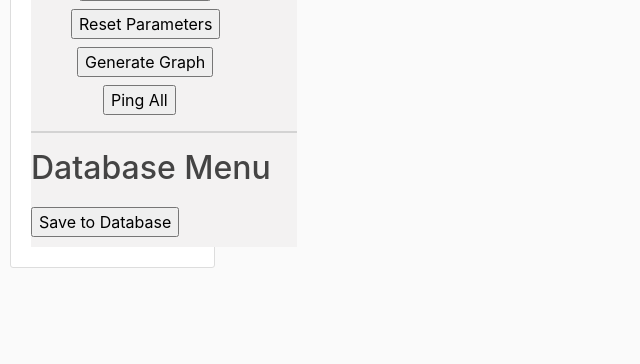
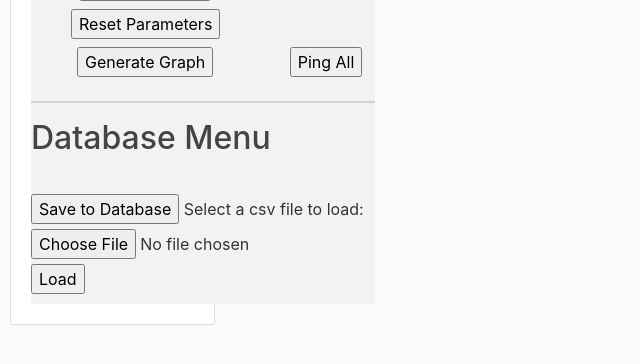
Before and after one commit to GatlinCruz/Capstone, a Django app: page / in a window 1280 px wide. Shown: the part 413-777 px from the top of the page, without its empty margins (0-640 px from the left). Run offline with Django 3.2, Linux system fonts and the light colour scheme; some libraries are stand-ins or nearby versions.

Commit message:
Added file selector to load csv files

```diff
--- a/mysite/gui/templates/gui/base.html
+++ b/mysite/gui/templates/gui/base.html
@@ -1,5 +1,6 @@
 <!DOCTYPE html>
-<html lang="en" xmlns="http://www.w3.org/1999/html" xmlns="http://www.w3.org/1999/html">
+<html lang="en" xmlns="http://www.w3.org/1999/html" xmlns="http://www.w3.org/1999/html"
+      xmlns="http://www.w3.org/1999/html">
 <head>
     <meta charset="UTF-8">
     <meta name="viewport" content="width=device-width, initial-scale=1, shrink-to-fit=no">
@@ -40,10 +41,13 @@
                 <input type="submit" value="Generate Graph" name="graphbtn" style="margin-left: 46px; margin-bottom: 8px">
                 <input type="submit" value="Ping All" name="pingbtn" style="margin-left: 72px">
             </div>
-                <hr style="height:2px;border-width:0;color:lightgray;background-color:lightgray">
+                <hr style="height:2px; border-width:0; color:lightgray; background-color:lightgray">
                 <h2 style="margin-bottom:20px">Database Menu</h2>
                 <div style="background-color:#f3f2f2">
                     <input type="submit" value="Save to Database" name="add_databtn">
+                    <label style="margin-top:20px">Select a csv file to load:</label>
+                    <input type="file" name="load_databtn" id="load_databtn" accept="text/csv, .csv">
+                    <input style="margin-top:5px" type="submit" value="Load" id="submit_filename"/>
                 </div>
         </form>
     </div>
@@ -70,4 +74,17 @@
 <script src="https://stackpath.bootstrapcdn.com/bootstrap/4.5.2/js/bootstrap.min.js" integrity="sha384-B4gt1jrGC7Jh4AgTPSdUtOBvfO8shuf57BaghqFfPlYxofvL8/KUEfYiJOMMV+rV" crossorigin="anonymous"></script>
 
 </body>
+
+<!--<script>
+
+    var get_file = function() {
+        var fileInput = document.querySelector("#load_databtn");
+        var file = fileInput.files[0];
+        alert(file.name);
+    }
+
+    document.querySelector("#load_databtn").onchange = get_file;
+
+</script>-->
+
 </html>
--- a/mysite/gui/views.py
+++ b/mysite/gui/views.py
@@ -36,11 +36,17 @@ extra_text = {
     'ping': ""
 }
 
-"""This is how Django conects the lists to the HTML"""
+# database_info = {
+#     'selected_file': ""
+# }
+
+"""This is how Django connects the lists to the HTML"""
 context = {
         'graph': graph_info,
-        'output': extra_text
+        'output': extra_text,
+
     }
+# 'database': database_info
 
 
 def home(request):
@@ -87,6 +93,10 @@ def home(request):
         buttons.add_to_database(graph_info['num_hosts'], graph_info['num_switches'],
                                 graph_info['num_controllers'], graph_info['links'])
 
+    elif request.GET.get('load_databtn'):
+        file = request.GET.get('load_databtn')
+        print(file)
+
     return render(request, 'gui/gui.html', context)
 
 
```
Also changed, not shown: mysite/gui/templates/gui/buttons.py (+3 -8 lines).
